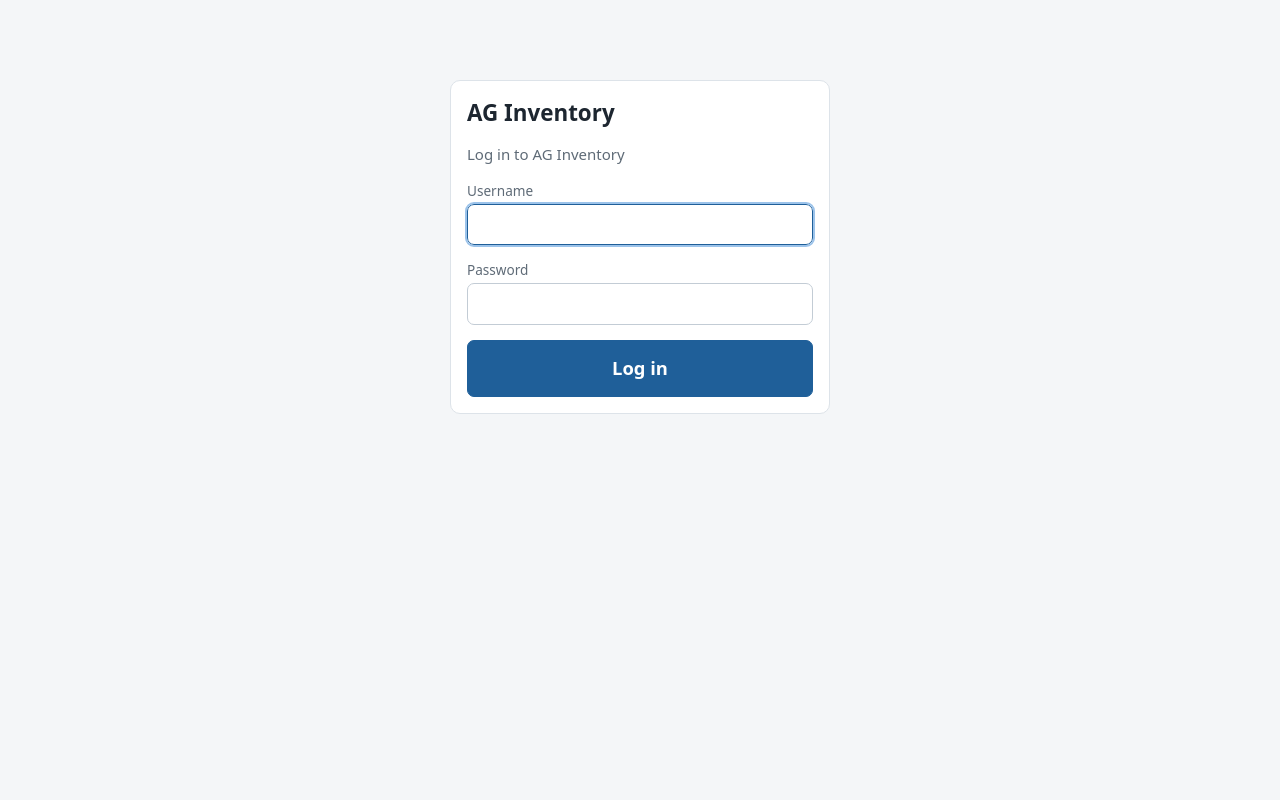
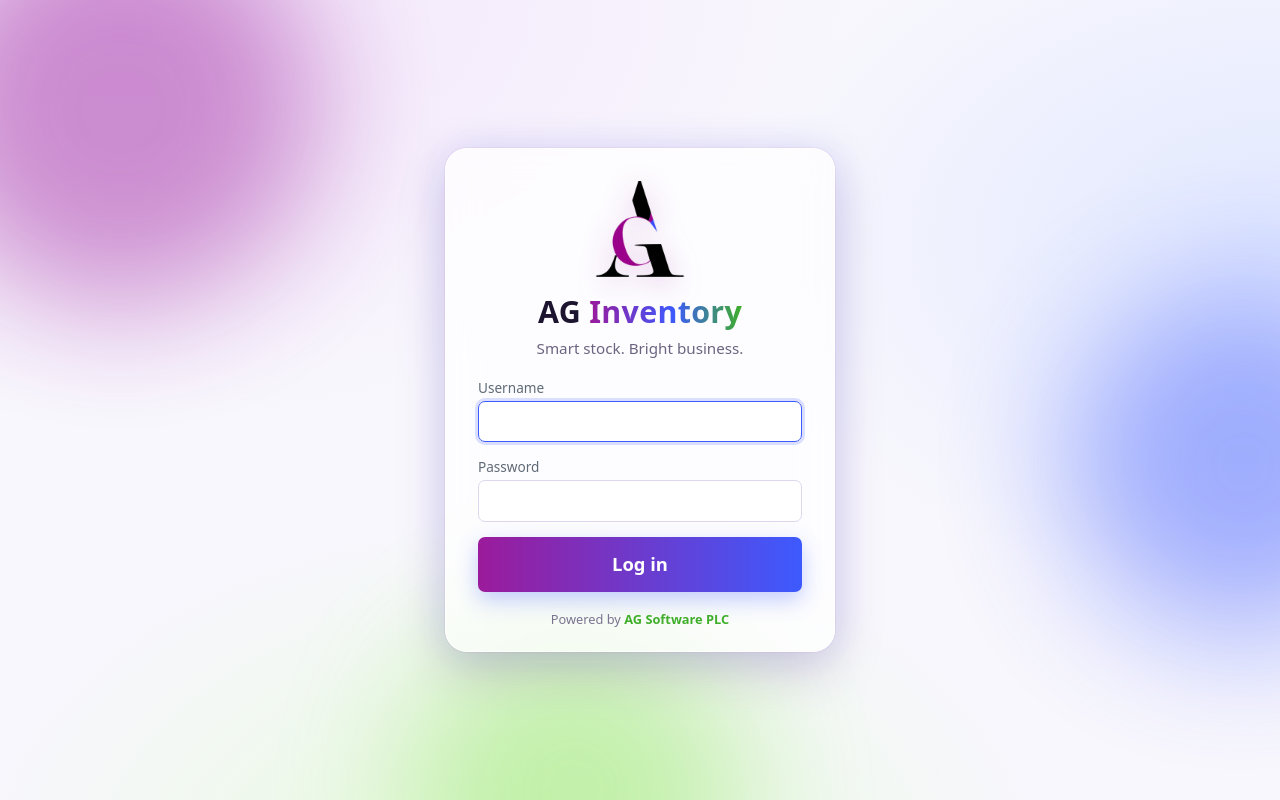
Before and after one commit to AGSoftwareplc/AG_Inventory, a Flask app: page /login in a window 1280 px wide. Run offline with Flask 3, Linux system fonts and the light colour scheme; data comes from the database, SQL or seed files in the repository.

Commit message:
AG Software brand: bright login page, AG logo, favicon, "Powered by AG Software"
- static/ag-logo.png, ag-mark.png and favicon.png made from the owner's AG Software PLC logo
  (white background removed).
- Login page: soft gradient with slowly drifting purple, blue and green glows (still when the
  device asks for reduced motion), a glass card with the AG mark, "AG Inventory" in a
  purple-blue-green gradient, a gradient Log in button and "Powered by AG Software PLC".
- Every page uses the AG mark as its browser icon; the side menu ends with "Powered by AG Software".
- After login the top bar still shows each business's own logo and name.
All offline, no new packages.

Co-Authored-By: Claude Opus 5.5 <noreply@anthropic.com>
Claude-Session: https://claude.ai/code/session_01Ek6kpJQuwSLBn5v61bcWqG

```diff
--- a/static/style.css
+++ b/static/style.css
@@ -231,6 +231,40 @@ tr.low td { background: #fff8e6; }
 
 /* login */
 .login { max-width: 380px; margin: 8vh auto; }
+/* login: AG Software brand (purple, blue, green), bright gradient with soft moving glows and a glass card */
+body.loginpage { min-height: 100vh; overflow-x: hidden; background:
+  radial-gradient(1200px 700px at 10% 0%, #f3e4fb 0%, transparent 60%),
+  radial-gradient(900px 600px at 100% 30%, #e1e8ff 0%, transparent 60%),
+  radial-gradient(900px 600px at 40% 110%, #e6fadc 0%, transparent 60%), #f8f7fd; }
+body.loginpage main { position: relative; display: flex; flex-direction: column; align-items: center; justify-content: center; min-height: 100vh; padding: 1rem; }
+.loginpage .glow { position: fixed; border-radius: 50%; filter: blur(60px); opacity: .45; pointer-events: none; z-index: 0;
+  animation: drift 18s ease-in-out infinite alternate; }
+.loginpage .g1 { width: 380px; height: 380px; background: #9b1b9b; top: -90px; left: -80px; }
+.loginpage .g2 { width: 320px; height: 320px; background: #3d5afe; top: 35%; right: -90px; animation-delay: -6s; }
+.loginpage .g3 { width: 300px; height: 300px; background: #76e03a; bottom: -110px; left: 30%; animation-delay: -12s; opacity: .35; }
+@keyframes drift { to { transform: translate(40px, 30px) scale(1.12); } }
+@media (prefers-reduced-motion: reduce) { .loginpage .glow { animation: none; } }
+.logincard { position: relative; z-index: 1; width: 100%; max-width: 390px; padding: 2rem 2rem 1.4rem; text-align: center;
+  background: rgba(255, 255, 255, .72); backdrop-filter: blur(16px); -webkit-backdrop-filter: blur(16px);
+  border: 1px solid rgba(255, 255, 255, .8); border-radius: 22px;
+  box-shadow: 0 20px 50px rgba(80, 30, 120, .18), 0 0 0 1px rgba(155, 27, 155, .06), 0 0 40px rgba(61, 90, 254, .12); }
+.logincard form { text-align: left; margin-top: 1.2rem; }
+.loginlogo { width: 96px; height: 96px; object-fit: contain; filter: drop-shadow(0 6px 14px rgba(155, 27, 155, .25)); }
+.logincard h1 { margin: .4rem 0 0; font-size: 1.9rem; letter-spacing: .01em; color: #1d1530; }
+.logincard h1 span { background: linear-gradient(90deg, #9b1b9b, #3d5afe 55%, #3fae2a); -webkit-background-clip: text; background-clip: text; color: transparent; }
+.logincard .tagline { margin: .2rem 0 0; color: #6b6480; font-size: .95rem; }
+.logincard input { background: rgba(255, 255, 255, .9); border-color: #ddd6ee; }
+.logincard input:focus { outline: none; border-color: #3d5afe; box-shadow: 0 0 0 3px rgba(61, 90, 254, .18); }
+.glowbtn { background: linear-gradient(90deg, #9b1b9b, #3d5afe); border: none; box-shadow: 0 8px 22px rgba(61, 90, 254, .3); }
+.glowbtn:hover { background: linear-gradient(90deg, #87158a, #2f4be6); }
+.loginfoot { margin: 1.1rem 0 0; font-size: .8rem; color: #7a7390; }
+.loginfoot b { color: #3fae2a; }
+.loginpage .flash { position: relative; z-index: 1; width: 100%; max-width: 390px; margin: 0 0 .8rem; }
+/* "Powered by" at the bottom of the side menu */
+.poweredby { display: flex; align-items: center; gap: .45rem; margin: 1rem .4rem 0; padding-top: .7rem; border-top: 1px solid var(--line);
+  font-size: .75rem; color: var(--muted); }
+.poweredby img { width: 22px; height: 22px; object-fit: contain; flex: none; }
+.mini .poweredby { justify-content: center; margin: 1rem 0 0; }
 
 /* receipt + print */
 .receipt { max-width: 760px; margin: 0 auto; background: #fff; padding: 1.5rem; border: 1px solid var(--line); }
--- a/templates/base.html
+++ b/templates/base.html
@@ -5,9 +5,10 @@
 <meta name="viewport" content="width=device-width, initial-scale=1">
 <title>{% block title %}{{ setting('shop_name') }}{% endblock %} · AG Inventory</title>
 <link rel="stylesheet" href="{{ url_for('static', filename='style.css') }}">
+<link rel="icon" type="image/png" href="{{ url_for('static', filename='favicon.png') }}">
 </head>
 {% set ep = request.endpoint or '' %}
-<body class="{{ 'app' if g.user else '' }}">
+<body class="{{ 'app' if g.user else '' }} {% block bodyclass %}{% endblock %}">
 {% if g.user %}
 {# Side menu in the order of daily work: sell, buy, keep stock, money, administration.
    Each group has its own colour (see .g-* in style.css) and folds open/shut; the whole menu can shrink to icons. #}
@@ -65,6 +66,7 @@
   <div class="group g-help"><a href="#" onclick="openHelp();return false" title="Help / user manual"><span class="ic">❓</span><span class="lb">Help / user manual</span></a></div>
   <div class="group mobile-user"><div class="gtitle">{{ g.user.full_name }}</div>
     <a href="{{ url_for('auth.password') }}">Change password</a><a href="{{ url_for('auth.logout') }}">Log out</a></div>
+  <div class="poweredby" title="AG Inventory by AG Software PLC"><img src="{{ url_for('static', filename='ag-mark.png') }}" alt=""><span class="lb">Powered by <b>AG Software</b></span></div>
 </aside>
 <script>
 // menu groups remember whether they are open; the current page's group is always open.
--- a/templates/login.html
+++ b/templates/login.html
@@ -1,12 +1,15 @@
-{% extends 'base.html' %}{% block title %}Log in{% endblock %}
+{% extends 'base.html' %}{% block title %}Log in{% endblock %}{% block bodyclass %}loginpage{% endblock %}
 {% block content %}
-<div class="card login">
-  <h1>AG Inventory</h1>
-  <p class="muted">Log in to AG Inventory</p>
+<div class="glow g1"></div><div class="glow g2"></div><div class="glow g3"></div>
+<div class="logincard">
+  <img src="{{ url_for('static', filename='ag-mark.png') }}" alt="AG Software" class="loginlogo">
+  <h1>AG <span>Inventory</span></h1>
+  <p class="tagline">Smart stock. Bright business.</p>
   <form method="post">{{ csrf() }}
     <p><label>Username</label><input name="username" autofocus required autocomplete="username"></p>
     <p><label>Password</label><input name="password" type="password" required autocomplete="current-password"></p>
-    <button class="big" style="width:100%">Log in</button>
+    <button class="big glowbtn" style="width:100%">Log in</button>
   </form>
+  <p class="loginfoot">Powered by <b>AG Software PLC</b></p>
 </div>
 {% endblock %}
```
Also changed, not shown: static/ag-logo.png (added), static/ag-mark.png (added), static/favicon.png (added).
